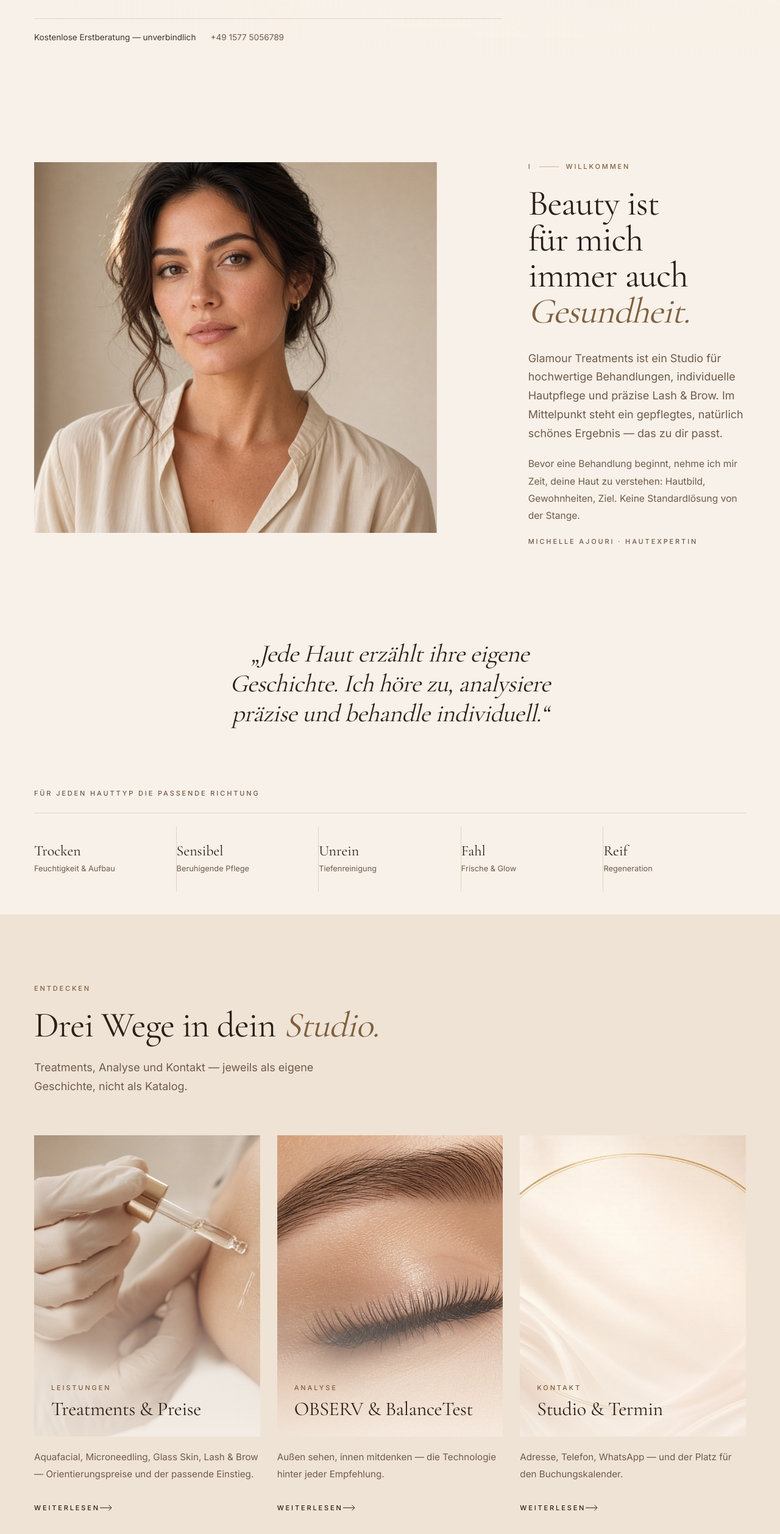
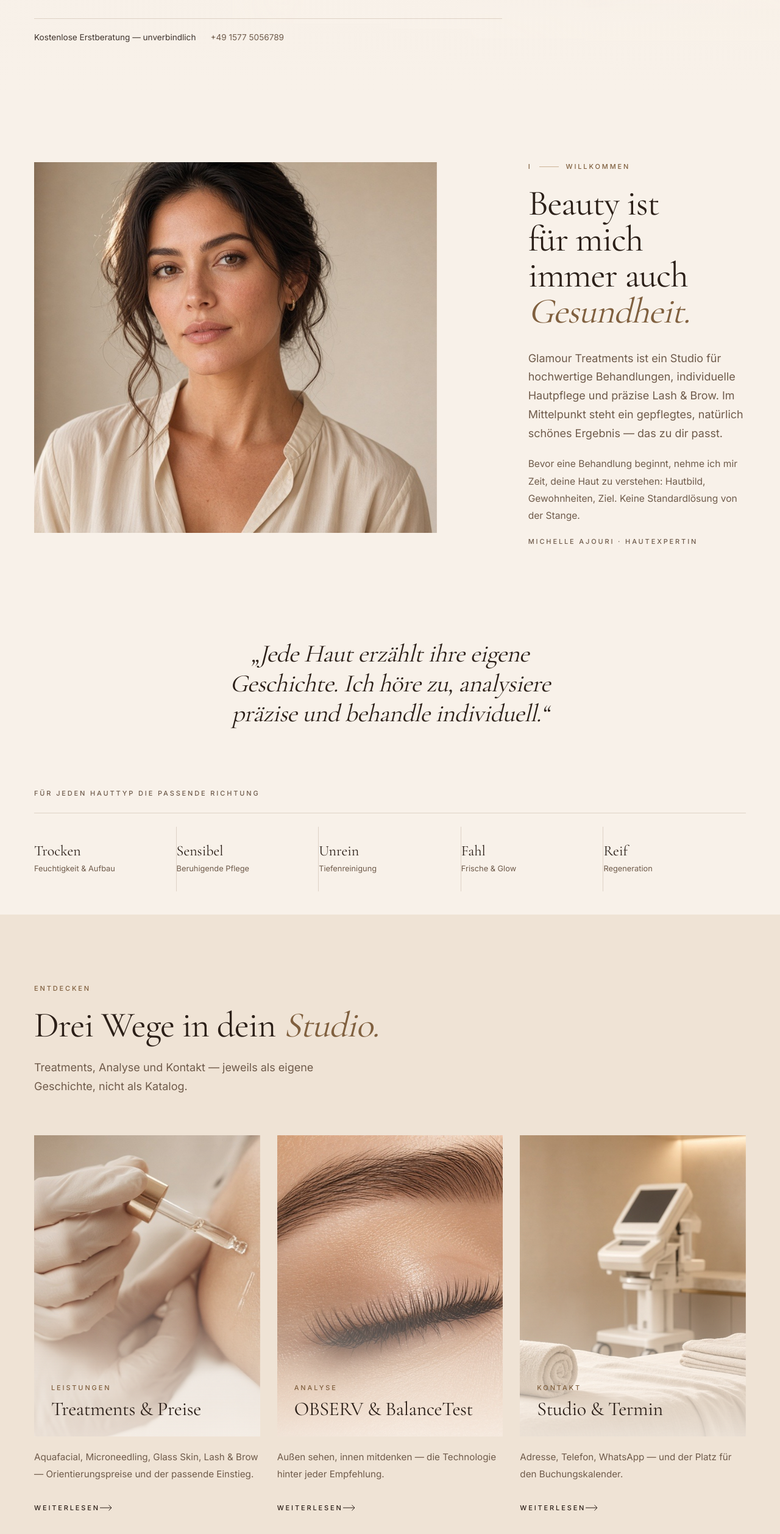
Before and after one commit to WrapdBTC/Ajouri, a Next.js app: page /michelle in a window 1280 px wide. Shown: the part 695-3211 px from the top of the page at 61% size. Built offline with nearby package versions, Linux system fonts and the light colour scheme.

Commit message:
Add new Michelle portrait for hub and Glamour world
Portrait and portal use the chaise portrait; kontakt follows; homepage cover avoids duplicate.

```diff
--- a/src/app/michelle/kontakt/page.tsx
+++ b/src/app/michelle/kontakt/page.tsx
@@ -35,7 +35,7 @@ export default function MichelleKontakt() {
     <>
       <Hero
         size="page"
-        image="/assets/michelle/05-portal.jpg"
+        image="/assets/michelle/06-portrait.jpg"
         alt="Studio-Atmosphäre Glamour Treatments"
         position="50% 50%"
         eyebrow="Kontakt · Glamour Treatments"
--- a/src/app/michelle/page.tsx
+++ b/src/app/michelle/page.tsx
@@ -61,7 +61,7 @@ export default function MichelleHome() {
           <SplitFeature
             image="/assets/michelle/02-portrait.jpg"
             alt="Michelle Ajouri, Hautexpertin"
-            position="46% 28%"
+            position="48% 20%"
             index="I"
             eyebrow="Willkommen"
             title={
@@ -149,7 +149,7 @@ export default function MichelleHome() {
               eyebrow="Kontakt"
               title="Studio & Termin"
               text="Adresse, Telefon, WhatsApp — und der Platz für den Buchungskalender."
-              image="/assets/michelle/05-portal.jpg"
+              image="/assets/michelle/01-hero.jpg"
               position="50% 50%"
               aspect="tall"
             />
--- a/src/lib/site.ts
+++ b/src/lib/site.ts
@@ -28,9 +28,9 @@ export const family: {
     line: "Analyse, Facials und Lash & Brow — erst verstehen, dann behandeln.",
     href: "/michelle/",
     portal: "/assets/michelle/05-portal.jpg",
-    portalPosition: "50% 50%",
+    portalPosition: "48% 22%",
     portrait: "/assets/michelle/02-portrait.jpg",
-    portraitPosition: "46% 22%",
+    portraitPosition: "48% 20%",
   },
   {
     slug: "sabine",
```
Also changed, not shown: public/assets/michelle/05-portal.jpg, public/assets/michelle/06-portrait.jpg (added).
